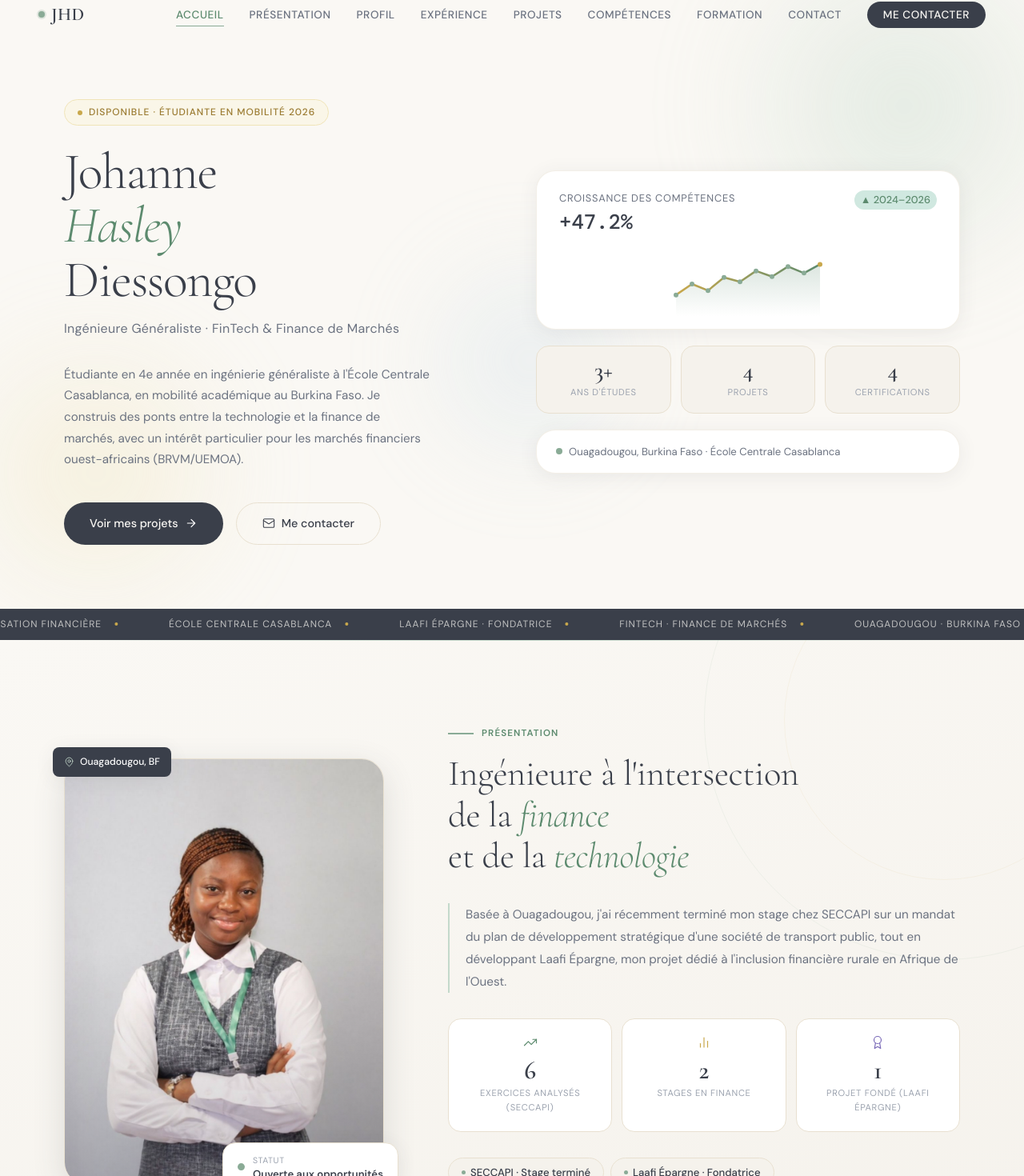
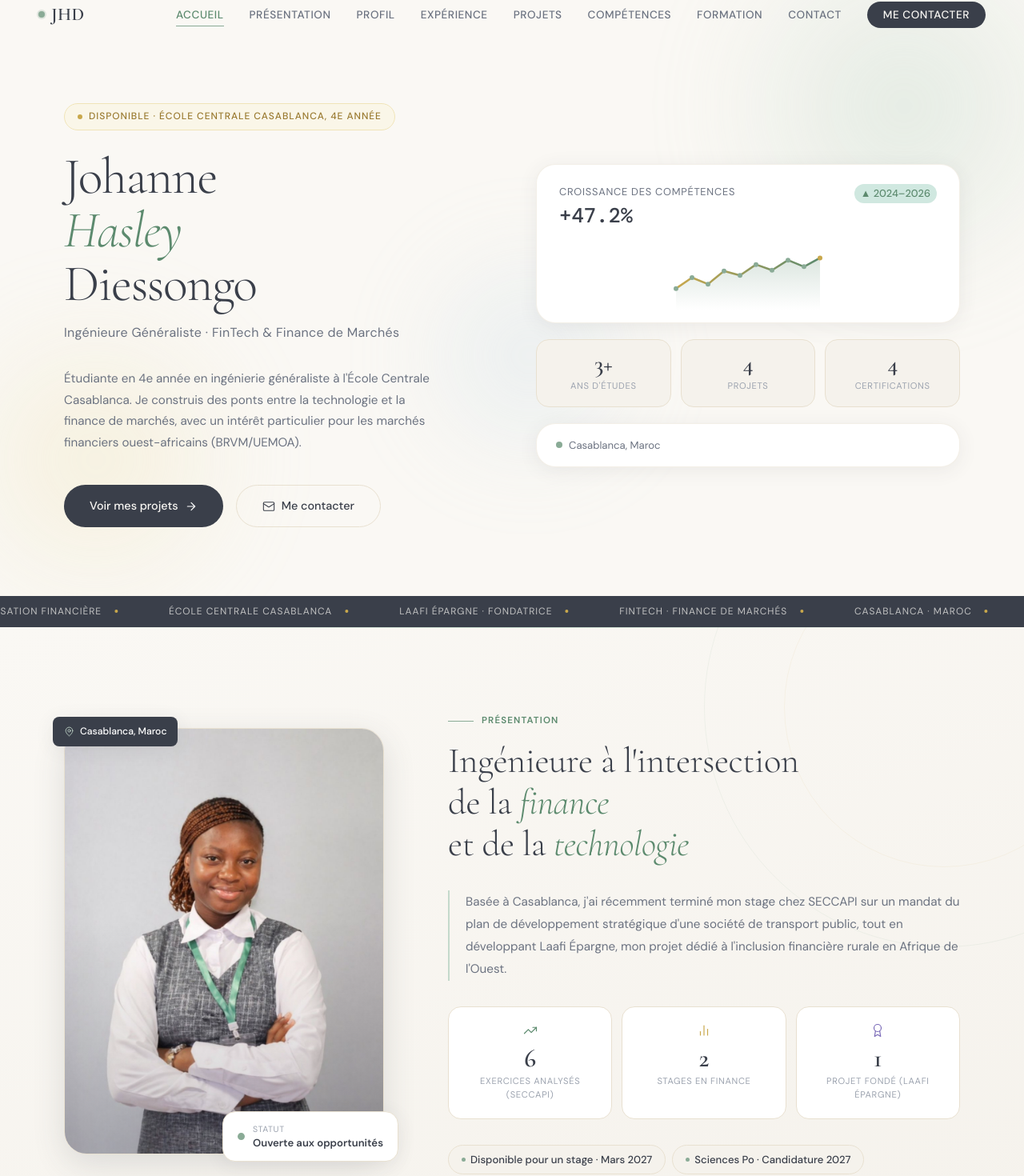
Before and after one commit to johannehasley-code/Portfolio_Johanne_Diessongo, a React (Vite) app: page / in a window 1280 px wide. Shown: the part 16-1486 px from the top of the page at 80% size. Built offline with nearby package versions, Linux system fonts and the light colour scheme.

Commit message:
Localisation mise à jour (Casablanca, Maroc) et réduction des répétitions dans la présentation

```diff
--- a/src/components/About.jsx
+++ b/src/components/About.jsx
@@ -23,7 +23,7 @@ export default function About() {
   }, []);
 
   const infoCards = [
-    { icon: <IconMapPin size={22} color="var(--sage-dark)" />, label: "Localisation", value: "Ouagadougou, Burkina Faso", sub: "Mobilité académique – 2026", bg: "var(--mint)" },
+    { icon: <IconMapPin size={22} color="var(--sage-dark)" />, label: "Localisation", value: "Casablanca, Maroc", sub: null, bg: "var(--mint)" },
     { icon: <IconGraduate size={22} color="#7a6ab8" />, label: "Formation", value: "Bachelor of Engineering", sub: "École Centrale Casablanca", bg: "var(--lavender)" },
     { icon: <IconGlobe size={22} color="#3a6a8a" />, label: "Langues", value: null, sub: null, bg: "var(--sky-light)", isLanguages: true },
     { icon: <IconMail size={22} color="var(--gold)" />, label: "Email", value: profile.email, sub: null, bg: "var(--gold-pale)" },
--- a/src/components/Hero.jsx
+++ b/src/components/Hero.jsx
@@ -7,7 +7,7 @@ const tickers = [
   "École Centrale Casablanca",
   "Laafi Épargne · Fondatrice",
   "FinTech · Finance de Marchés",
-  "Ouagadougou · Burkina Faso",
+  "Casablanca · Maroc",
   "BRVM / UEMOA",
   "Gestion de Risques",
   "Innovation · Tech · Finance",
@@ -364,7 +364,7 @@ export default function Hero() {
           <div className="hero-left">
             <div className="hero-eyebrow">
               <span className="eyebrow-dot" />
-              Disponible · Étudiante en mobilité 2026
+              Disponible · École Centrale Casablanca, 4e année
             </div>
             <h1 className="hero-name">
               Johanne<br />
@@ -400,7 +400,7 @@ export default function Hero() {
             <div className="hero-card" style={{ padding: "16px 24px" }}>
               <div className="location-row">
                 <span className="location-dot" />
-                {profile.location} · École Centrale Casablanca
+                {profile.location}
               </div>
             </div>
           </div>
--- a/src/components/PhotoSection.jsx
+++ b/src/components/PhotoSection.jsx
@@ -191,7 +191,7 @@ export default function PhotoSection() {
             </div>
             <div className="photo-loc-badge">
               <IconMapPin size={13} color="var(--sage-light)" />
-              Ouagadougou, BF
+              Casablanca, Maroc
             </div>
           </div>
 
@@ -205,7 +205,7 @@ export default function PhotoSection() {
               </h2>
             </div>
             <p className="photo-bio reveal">
-              Basée à Ouagadougou, j'ai récemment terminé mon stage chez SECCAPI sur un mandat
+              Basée à Casablanca, j'ai récemment terminé mon stage chez SECCAPI sur un mandat
               du plan de développement stratégique d'une société de transport public,
               tout en développant Laafi Épargne, mon projet dédié à l'inclusion financière
               rurale en Afrique de l'Ouest.
@@ -220,7 +220,7 @@ export default function PhotoSection() {
               ))}
             </div>
             <div className="photo-traits reveal">
-              {["SECCAPI · Stage terminé", "Laafi Épargne · Fondatrice", "Sciences Po · Candidature 2027"].map((t) => (
+              {["Disponible pour un stage · Mars 2027", "Sciences Po · Candidature 2027"].map((t) => (
                 <span key={t} className="photo-trait">
                   <span className="trait-dot" />
                   {t}
--- a/src/data/portfolio.js
+++ b/src/data/portfolio.js
@@ -4,8 +4,8 @@ export const profile = {
   email: "johannehasley.diessongo@gmail.com",
   phone: "+212 618448926",
   linkedin: "https://www.linkedin.com/in/johannehasleydiessongo",
-  location: "Ouagadougou, Burkina Faso",
-  summary: "Étudiante en 4e année en ingénierie généraliste à l'École Centrale Casablanca, en mobilité académique au Burkina Faso. Je construis des ponts entre la technologie et la finance de marchés, avec un intérêt particulier pour les marchés financiers ouest-africains (BRVM/UEMOA).",
+  location: "Casablanca, Maroc",
+  summary: "Étudiante en 4e année en ingénierie généraliste à l'École Centrale Casablanca. Je construis des ponts entre la technologie et la finance de marchés, avec un intérêt particulier pour les marchés financiers ouest-africains (BRVM/UEMOA).",
   currentFocus: "Fondatrice de Laafi Épargne",
 };
 
```
